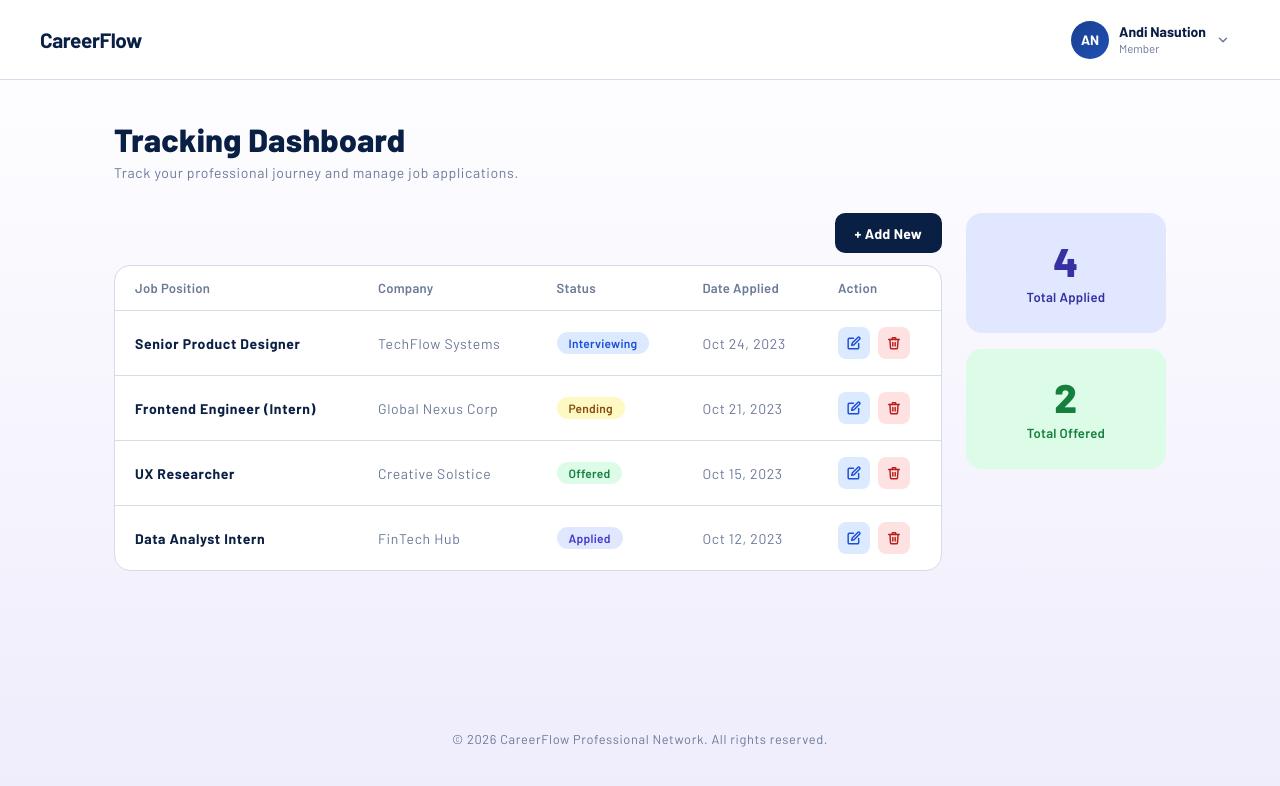
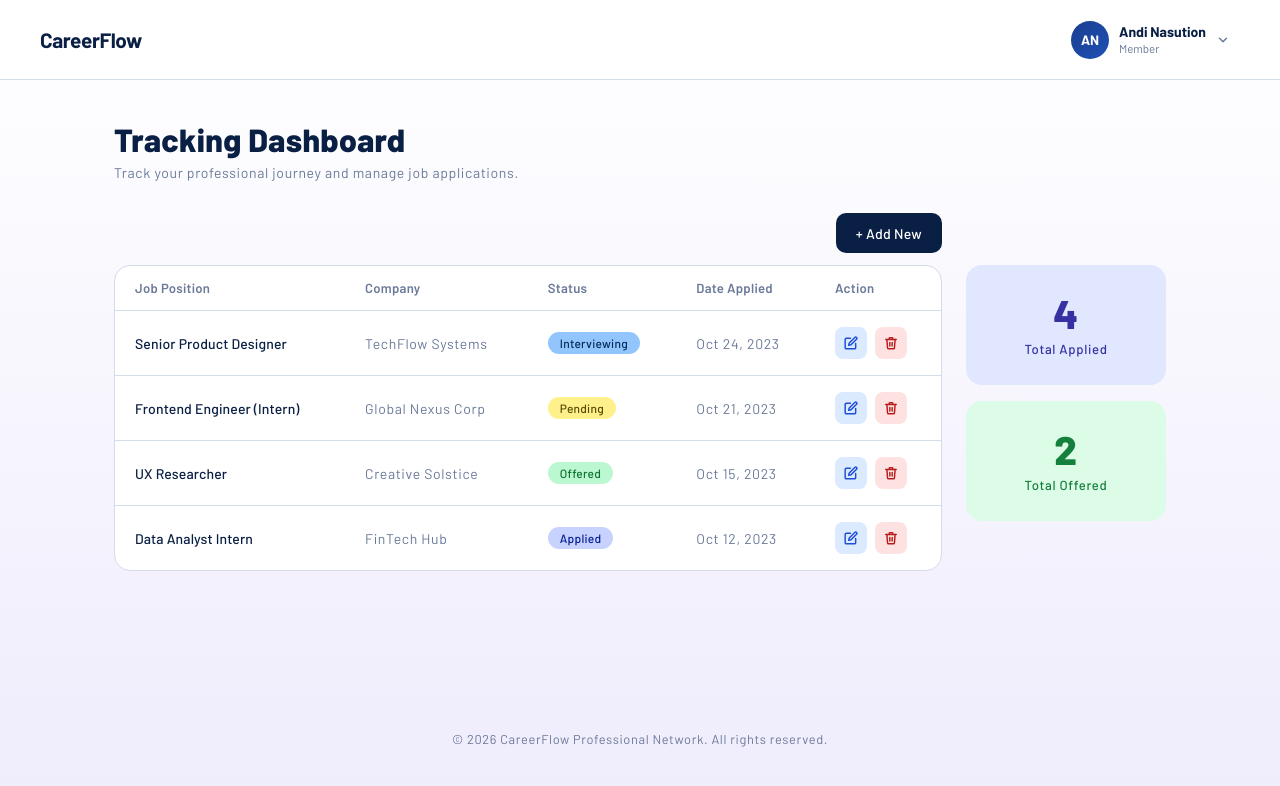
Before and after one commit to Akbar3776/CareerFlow-ADS, a React (Vite) app in the folder fe_careerflow/: page /tracking in a window 1280 px wide. Shown: the top 786 px of the page. Built offline with nearby package versions, Linux system fonts and the light colour scheme; no server answers.

Commit message:
capebgtcok

```diff
--- a/fe_careerflow/src/components/trackingdrawer.jsx
+++ b/fe_careerflow/src/components/trackingdrawer.jsx
@@ -1,4 +1,5 @@
 import { useState, useRef, useEffect } from 'react'
+import { Palette } from 'lucide-react'
 
 const DEFAULT_STATUSES = [
   { label: 'Applied', color: '#c7d2fe' },
@@ -7,7 +8,31 @@ const DEFAULT_STATUSES = [
   { label: 'Offered', color: '#bbf7d0' },
 ]
 
-function ColorPicker({ value, onChange }) {
+function getAutoTextColorFromHex(hex) {
+  if (!hex || hex.length < 7) return '#1e293b'
+  const r = parseInt(hex.slice(1, 3), 16)
+  const g = parseInt(hex.slice(3, 5), 16)
+  const b = parseInt(hex.slice(5, 7), 16)
+  const rn = r / 255, gn = g / 255, bn = b / 255
+  const max = Math.max(rn, gn, bn), min = Math.min(rn, gn, bn)
+  let h = 0, s = 0, l = (max + min) / 2
+  if (max !== min) {
+    const d = max - min
+    s = l > 0.5 ? d / (2 - max - min) : d / (max + min)
+    switch (max) {
+      case rn: h = ((gn - bn) / d + (gn < bn ? 6 : 0)) / 6; break
+      case gn: h = ((bn - rn) / d + 2) / 6; break
+      case bn: h = ((rn - gn) / d + 4) / 6; break
+    }
+  }
+  const hDeg = Math.round(h * 360)
+  const sPct = Math.round(s * 100)
+  const lPct = l * 100
+  const textL = lPct > 50 ? Math.max(15, lPct - 60) : Math.min(95, lPct + 60)
+  return `hsl(${hDeg}, ${sPct}%, ${textL}%)`
+}
+
+function ColorPicker({ value, onChange, presets = [] }) {
   const canvasRef = useRef(null)
   const stripRef = useRef(null)
   const [hue, setHue] = useState(220)
@@ -70,43 +95,52 @@ function ColorPicker({ value, onChange }) {
   }
 
   useEffect(() => {
-    const up = () => { draggingCanvas.current = false; draggingStrip.current = false }
+    const up = () => {
+      draggingCanvas.current = false
+      draggingStrip.current = false
+    }
+    const move = (e) => {
+      handleCanvasMove(e)
+      handleStripMove(e)
+    }
     window.addEventListener('mouseup', up)
-    window.addEventListener('mousemove', handleCanvasMove)
-    window.addEventListener('mousemove', handleStripMove)
+    window.addEventListener('mousemove', move)
     return () => {
       window.removeEventListener('mouseup', up)
-      window.removeEventListener('mousemove', handleCanvasMove)
-      window.removeEventListener('mousemove', handleStripMove)
+      window.removeEventListener('mousemove', move)
     }
   })
 
   return (
-    <div className="trkd-colorpicker">
+    <div className="trkd-colorpicker" onMouseDown={e => e.stopPropagation()}>
       <div className="trkd-colorpicker__header">
         <span className="trkd-colorpicker__label">Pick Color</span>
         <span className="trkd-colorpicker__hex">{value}</span>
       </div>
       <div className="trkd-colorpicker__canvas-wrap"
-        onMouseDown={e => { draggingCanvas.current = true; handleCanvasMove(e) }}>
-        <canvas ref={canvasRef} width={200} height={120}
-          className="trkd-colorpicker__canvas" />
+        onMouseDown={e => { e.stopPropagation(); draggingCanvas.current = true; handleCanvasMove(e) }}>
+        <canvas ref={canvasRef} width={200} height={120} className="trkd-colorpicker__canvas" />
         <div className="trkd-colorpicker__cursor" style={{
           left: `${pos.x * 100}%`,
           top: `${pos.y * 100}%`,
         }} />
       </div>
       <div className="trkd-colorpicker__strip-wrap"
-        onMouseDown={e => { draggingStrip.current = true; handleStripMove(e) }}>
+        onMouseDown={e => { e.stopPropagation(); draggingStrip.current = true; handleStripMove(e) }}>
         <div ref={stripRef} className="trkd-colorpicker__strip" />
         <div className="trkd-colorpicker__strip-cursor"
           style={{ left: `${(hue / 360) * 100}%` }} />
       </div>
       <div className="trkd-colorpicker__presets">
-        {['#c7d2fe','#bbf7d0','#bae6fd','#fef08a','#fca5a5','#e9d5ff','#0a1f44'].map(c => (
-          <div key={c} className="trkd-colorpicker__preset"
-            style={{ background: c, outline: value === c ? '2px solid #2563eb' : 'none' }}
-            onClick={() => onChange(c)} />
+        {presets.slice(0, 6).map((c, i) => (
+          <div key={i} className="trkd-colorpicker__preset"
+            style={{
+              background: c,
+              outline: value === c ? '2px solid #2563eb' : 'none',
+              outlineOffset: '2px',
+            }}
+            onMouseDown={e => { e.stopPropagation(); onChange(c) }}
+          />
         ))}
       </div>
     </div>
@@ -115,6 +149,7 @@ function ColorPicker({ value, onChange }) {
 
 export default function TrackingDrawer({ mode, job, onSave, onClose }) {
   const isAdd = mode === 'add'
+  const drawerRef = useRef(null)
 
   const [form, setForm] = useState({
     id: job?.id || null,
@@ -124,7 +159,10 @@ export default function TrackingDrawer({ mode, job, onSave, onClose }) {
     status: job?.status || 'Applied',
     type: job?.type || 'internship',
     workType: job?.workType || 'On-site',
-    statuses: job?.statuses || [...DEFAULT_STATUSES],
+    statuses: job?.statuses ? [...job.statuses] : [...DEFAULT_STATUSES],
+    currentStatusIdx: job?.statuses
+      ? Math.max(0, job.statuses.findIndex(s => s.label === job.status))
+      : 0,
   })
 
   const [newStatusLabel, setNewStatusLabel] = useState('')
@@ -132,11 +170,34 @@ export default function TrackingDrawer({ mode, job, onSave, onClose }) {
   const [showColorPicker, setShowColorPicker] = useState(false)
   const [activeColorIdx, setActiveColorIdx] = useState(null)
 
+  // history: default 4 warna status + hitam putih
+  // update HANYA saat add status baru
+  const [colorHistory, setColorHistory] = useState([
+    '#c7d2fe', '#bbf7d0', '#bae6fd', '#fef08a', '#ffffff', '#1e293b'
+  ])
+
+  // close picker saat klik di luar drawer
+  useEffect(() => {
+    const handler = (e) => {
+      if (drawerRef.current && !drawerRef.current.contains(e.target)) {
+        setActiveColorIdx(null)
+        setShowColorPicker(false)
+      }
+    }
+    document.addEventListener('mousedown', handler)
+    return () => document.removeEventListener('mousedown', handler)
+  }, [])
+
   const handleChange = (field) => (e) =>
     setForm(prev => ({ ...prev, [field]: e.target.value }))
 
   const handleAddStatus = () => {
     if (!newStatusLabel.trim()) return
+    // update history HANYA di sini, saat add status
+    setColorHistory(prev => {
+      const filtered = prev.filter(c => c !== newStatusColor)
+      return [newStatusColor, ...filtered].slice(0, 6)
+    })
     setForm(prev => ({
       ...prev,
       statuses: [...prev.statuses, { label: newStatusLabel.trim(), color: newStatusColor }]
@@ -149,10 +210,12 @@ export default function TrackingDrawer({ mode, job, onSave, onClose }) {
   const handleRemoveStatus = (idx) => {
     setForm(prev => ({
       ...prev,
-      statuses: prev.statuses.filter((_, i) => i !== idx)
+      statuses: prev.statuses.filter((_, i) => i !== idx),
+      currentStatusIdx: Math.min(prev.currentStatusIdx, Math.max(0, prev.statuses.length - 2)),
     }))
   }
 
+  // fix: hanya update index yang dipilih
   const handleStatusColorChange = (idx, color) => {
     setForm(prev => ({
       ...prev,
@@ -160,20 +223,22 @@ export default function TrackingDrawer({ mode, job, onSave, onClose }) {
     }))
   }
 
-  const handleSubmit = () => {
-    onSave(form)
-  }
+  const handleSubmit = () => onSave(form)
 
   return (
-    <div className="trkd">
+    <div className="trkd" ref={drawerRef}>
       {/* Header */}
       <div className="trkd__header">
         <div>
-          <h2 className="trkd__title">{isAdd ? 'Add New Job Tracking' : form.position}</h2>
+          <h2 className="trkd__title">
+            {isAdd ? 'Add New Job Tracking' : form.position}
+          </h2>
           {!isAdd && (
             <div className="trkd__company-row">
-              <svg width="14" height="14" viewBox="0 0 24 24" fill="none" stroke="currentColor" strokeWidth="2">
-                <rect x="2" y="7" width="20" height="14" rx="2"/><path d="M16 7V5a2 2 0 0 0-2-2h-4a2 2 0 0 0-2 2v2"/>
+              <svg width="14" height="14" viewBox="0 0 24 24" fill="none"
+                stroke="currentColor" strokeWidth="2">
+                <rect x="2" y="7" width="20" height="14" rx="2"/>
+                <path d="M16 7V5a2 2 0 0 0-2-2h-4a2 2 0 0 0-2 2v2"/>
               </svg>
               <span>{form.company}</span>
             </div>
@@ -182,10 +247,12 @@ export default function TrackingDrawer({ mode, job, onSave, onClose }) {
         <button className="trkd__close" onClick={onClose}>✕</button>
       </div>
 
-      {/* Badges row (edit only) */}
+      {/* Badges */}
       {!isAdd && (
         <div className="trkd__badges">
-          <span className="trkd__badge trkd__badge--type">{job?.type === 'mt' ? 'MT' : 'Internship'}</span>
+          <span className="trkd__badge trkd__badge--type">
+            {job?.type === 'mt' ? 'MT' : 'Internship'}
+          </span>
           <span className="trkd__badge trkd__badge--work">{job?.workType}</span>
           <span className="trkd__badge trkd__badge--status">{form.status}</span>
         </div>
@@ -210,13 +277,22 @@ export default function TrackingDrawer({ mode, job, onSave, onClose }) {
         {/* Date Applied */}
         <div className="trkd__field">
           <label className="trkd__label">Date Applied</label>
-          <div className="trkd__date-wrap">
-            <svg width="15" height="15" viewBox="0 0 24 24" fill="none" stroke="currentColor" strokeWidth="2">
-              <rect x="3" y="4" width="18" height="18" rx="2"/><line x1="16" y1="2" x2="16" y2="6"/>
-              <line x1="8" y1="2" x2="8" y2="6"/><line x1="3" y1="10" x2="21" y2="10"/>
+          <div className="trkd__date-wrap"
+            onClick={() => document.getElementById('trkd-date').showPicker()}>
+            <input
+              id="trkd-date"
+              className={`trkd__input trkd__input--date${!form.dateApplied ? ' trkd__input--empty' : ''}`}
+              type="date"
+              value={form.dateApplied}
+              onChange={handleChange('dateApplied')}
+            />
+            <svg className="trkd__date-icon" width="15" height="15"
+              viewBox="0 0 24 24" fill="none" stroke="currentColor" strokeWidth="2">
+              <rect x="3" y="4" width="18" height="18" rx="2"/>
+              <line x1="16" y1="2" x2="16" y2="6"/>
+              <line x1="8" y1="2" x2="8" y2="6"/>
+              <line x1="3" y1="10" x2="21" y2="10"/>
             </svg>
-            <input className="trkd__input trkd__input--date" type="date"
-              value={form.dateApplied} onChange={handleChange('dateApplied')} />
           </div>
         </div>
 
@@ -224,40 +300,40 @@ export default function TrackingDrawer({ mode, job, onSave, onClose }) {
         <div className="trkd__field">
           <label className="trkd__label">Selection Progress Timeline</label>
           <div className="trkd__timeline">
-            {form.statuses.map((s, i) => {
-              const isDark = s.color === '#0a1f44' || s.color === '#1a3f8f'
-              return (
+            {form.statuses.map((s, i) => (
               <div key={i} className="trkd__tag"
-                  style={{ background: s.color, color: isDark ? '#fff' : '#1e293b' }}>
-                  <span className="trkd__tag-palette"
-                    onClick={(e) => {
-                      e.stopPropagation()
-                      setActiveColorIdx(activeColorIdx === i ? null : i)
-                    }}>🎨</span>
+                style={{
+                  background: s.color,
+                  color: getAutoTextColorFromHex(s.color),
+                }}>
                 {s.label}
-                  <span className="trkd__tag-remove" onClick={() => handleRemoveStatus(i)}>×</span>
+                <span className="trkd__tag-remove"
+                  onClick={() => handleRemoveStatus(i)}>×</span>
                 {activeColorIdx === i && (
-                    <div className="trkd__tag-picker" onClick={e => e.stopPropagation()}>
-                      <ColorPicker value={s.color}
-                        onChange={(c) => handleStatusColorChange(i, c)} />
+                  <div className="trkd__tag-picker"
+                    onMouseDown={e => e.stopPropagation()}>
+                    <ColorPicker
+                      value={s.color}
+                      onChange={(c) => handleStatusColorChange(i, c)}
+                      presets={colorHistory}
+                    />
                   </div>
                 )}
               </div>
-              )
-            })}
+            ))}
           </div>
 
           {/* Add new status */}
           <div className="trkd__add-status">
-            <button className="trkd__palette-btn"
-              onClick={() => setShowColorPicker(p => !p)}>
-              <svg width="16" height="16" viewBox="0 0 24 24" fill="none" stroke="currentColor" strokeWidth="2">
-                <circle cx="12" cy="12" r="10"/>
-                <circle cx="8" cy="10" r="1.5" fill="currentColor"/>
-                <circle cx="12" cy="7" r="1.5" fill="currentColor"/>
-                <circle cx="16" cy="10" r="1.5" fill="currentColor"/>
-                <path d="M12 17c-2 0-4-1-4-3h8c0 2-2 3-4 3z"/>
-              </svg>
+            <button
+              className="trkd__palette-btn"
+              onMouseDown={e => {
+                e.stopPropagation()
+                setShowColorPicker(p => !p)
+                setActiveColorIdx(null)
+              }}
+            >
+              <Palette size={16} />
             </button>
             <input
               className="trkd__status-input"
@@ -269,8 +345,13 @@ export default function TrackingDrawer({ mode, job, onSave, onClose }) {
             />
             <button className="trkd__add-btn" onClick={handleAddStatus}>+</button>
             {showColorPicker && (
-              <div className="trkd__new-picker">
-                <ColorPicker value={newStatusColor} onChange={setNewStatusColor} />
+              <div className="trkd__new-picker"
+                onMouseDown={e => e.stopPropagation()}>
+                <ColorPicker
+                  value={newStatusColor}
+                  onChange={setNewStatusColor}
+                  presets={colorHistory}
+                />
               </div>
             )}
           </div>
@@ -280,7 +361,9 @@ export default function TrackingDrawer({ mode, job, onSave, onClose }) {
 
       {/* Footer */}
       <div className="trkd__footer">
-        <button className="trkd__btn trkd__btn--cancel" onClick={onClose}>Cancel</button>
+        <button className="trkd__btn trkd__btn--cancel" onClick={onClose}>
+          Cancel
+        </button>
         <button className="trkd__btn trkd__btn--save" onClick={handleSubmit}>
           Update Tracking
         </button>
--- a/fe_careerflow/src/pages/trackingPage.jsx
+++ b/fe_careerflow/src/pages/trackingPage.jsx
@@ -10,10 +10,12 @@ const SAMPLE_TRACKING = [
     { label: 'Technical Test', color: '#bae6fd' },
     { label: 'HR Interview', color: '#fef08a' },
     { label: 'User Interview', color: '#d9f99d' },
+    { label: 'Interviewing', color: '#93c5fd' },
     { label: 'Offered', color: '#bbf7d0' },
   ]},
   { id: 2, position: 'Frontend Engineer (Intern)', company: 'Global Nexus Corp', status: 'Pending', dateApplied: '2023-10-21', type: 'internship', workType: 'Remote', statuses: [
     { label: 'Applied', color: '#c7d2fe' },
+    { label: 'Pending', color: '#fef08a' },
   ]},
   { id: 3, position: 'UX Researcher', company: 'Creative Solstice', status: 'Offered', dateApplied: '2023-10-15', type: 'mt', workType: 'On-site', statuses: [
     { label: 'Applied', color: '#c7d2fe' },
@@ -24,12 +26,28 @@ const SAMPLE_TRACKING = [
   ]},
 ]
 
-const STATUS_COLORS = {
-  'Interviewing': { bg: '#dbeafe', text: '#1d4ed8' },
-  'Pending':      { bg: '#fef9c3', text: '#854d0e' },
-  'Offered':      { bg: '#dcfce7', text: '#15803d' },
-  'Applied':      { bg: '#e0e7ff', text: '#4338ca' },
-  'Rejected':     { bg: '#fee2e2', text: '#b91c1c' },
+function getAutoTextColorFromHex(hex) {
+  if (!hex || hex.length < 7) return '#1e293b'
+  const r = parseInt(hex.slice(1, 3), 16)
+  const g = parseInt(hex.slice(3, 5), 16)
+  const b = parseInt(hex.slice(5, 7), 16)
+  const rn = r / 255, gn = g / 255, bn = b / 255
+  const max = Math.max(rn, gn, bn), min = Math.min(rn, gn, bn)
+  let h = 0, s = 0, l = (max + min) / 2
+  if (max !== min) {
+    const d = max - min
+    s = l > 0.5 ? d / (2 - max - min) : d / (max + min)
+    switch (max) {
+      case rn: h = ((gn - bn) / d + (gn < bn ? 6 : 0)) / 6; break
+      case gn: h = ((bn - rn) / d + 2) / 6; break
+      case bn: h = ((rn - gn) / d + 4) / 6; break
+    }
+  }
+  const hDeg = Math.round(h * 360)
+  const sPct = Math.round(s * 100)
+  const lPct = l * 100
+  const textL = lPct > 50 ? Math.max(15, lPct - 60) : Math.min(95, lPct + 60)
+  return `hsl(${hDeg}, ${sPct}%, ${textL}%)`
 }
 
 function formatDate(dateStr) {
@@ -42,7 +60,7 @@ export default function TrackingPage() {
   const navigate = useNavigate()
   const [jobs, setJobs] = useState(SAMPLE_TRACKING)
   const [drawerOpen, setDrawerOpen] = useState(false)
-  const [drawerMode, setDrawerMode] = useState('edit') // 'edit' | 'add'
+  const [drawerMode, setDrawerMode] = useState('edit')
   const [activeJob, setActiveJob] = useState(null)
   const [profileOpen, setProfileOpen] = useState(false)
   const drawerRef = useRef(null)
@@ -89,6 +107,15 @@ export default function TrackingPage() {
     setDrawerOpen(false)
   }
 
+  const handleCycleStatusDirect = (job) => {
+    setJobs(prev => prev.map(j => {
+      if (j.id !== job.id) return j
+      const currentIdx = j.statuses.findIndex(s => s.label === j.status)
+      const nextIdx = (currentIdx === -1 ? 0 : currentIdx + 1) % j.statuses.length
+      return { ...j, status: j.statuses[nextIdx].label }
+    }))
+  }
+
   return (
     <div className="trk-wrapper">
       <Navbar
@@ -98,7 +125,6 @@ export default function TrackingPage() {
       />
 
       <div className="trk-container">
-        {/* Header */}
         <div className="trk-header">
           <div>
             <h1 className="trk-header__title">Tracking Dashboard</h1>
@@ -109,14 +135,12 @@ export default function TrackingPage() {
         <div className="trk-layout">
           {/* Left: Table */}
           <div className="trk-main">
-            {/* Add New Button */}
             <div className="trk-table-top">
               <button className="trk-btn-add" onClick={handleAddNew}>
                 + Add New
               </button>
             </div>
 
-            {/* Table */}
             <div className="trk-table-wrap">
               <table className="trk-table">
                 <thead>
@@ -130,28 +154,44 @@ export default function TrackingPage() {
                 </thead>
                 <tbody>
                   {jobs.map(job => {
-                    const sc = STATUS_COLORS[job.status] || { bg: '#f1f5f9', text: '#64748b' }
+                    const currentStatus = job.statuses?.find(s => s.label === job.status)
+                    const bgColor = currentStatus?.color || '#f1f5f9'
+                    const textColor = getAutoTextColorFromHex(bgColor)
                     return (
                       <tr key={job.id}>
                         <td className="trk-table__position">{job.position}</td>
                         <td className="trk-table__company">{job.company}</td>
                         <td>
-                          <span className="trk-badge" style={{ background: sc.bg, color: sc.text }}>
+                          <span
+                            className="trk-badge"
+                            style={{
+                              background: bgColor,
+                              color: textColor,
+                              cursor: 'pointer',
+                              userSelect: 'none',
+                            }}
+                            onClick={() => handleCycleStatusDirect(job)}
+                            title="Klik untuk next stage"
+                          >
                             {job.status}
                           </span>
                         </td>
                         <td className="trk-table__date">{formatDate(job.dateApplied)}</td>
                         <td>
                           <div className="trk-table__actions">
-                            <button className="trk-table__action-btn trk-table__action-btn--edit"
-                              onClick={() => handleEdit(job)}>
+                            <button
+                              className="trk-table__action-btn trk-table__action-btn--edit"
+                              onClick={() => handleEdit(job)}
+                            >
                               <svg width="14" height="14" viewBox="0 0 24 24" fill="none" stroke="currentColor" strokeWidth="2.5" strokeLinecap="round" strokeLinejoin="round">
                                 <path d="M11 4H4a2 2 0 0 0-2 2v14a2 2 0 0 0 2 2h14a2 2 0 0 0 2-2v-7"/>
                                 <path d="M18.5 2.5a2.121 2.121 0 0 1 3 3L12 15l-4 1 1-4 9.5-9.5z"/>
                               </svg>
                             </button>
-                            <button className="trk-table__action-btn trk-table__action-btn--delete"
-                              onClick={() => handleDelete(job.id)}>
+                            <button
+                              className="trk-table__action-btn trk-table__action-btn--delete"
+                              onClick={() => handleDelete(job.id)}
+                            >
                               <svg width="14" height="14" viewBox="0 0 24 24" fill="none" stroke="currentColor" strokeWidth="2.5" strokeLinecap="round" strokeLinejoin="round">
                                 <polyline points="3 6 5 6 21 6"/>
                                 <path d="M19 6l-1 14a2 2 0 0 1-2 2H8a2 2 0 0 1-2-2L5 6"/>
@@ -187,7 +227,6 @@ export default function TrackingPage() {
         © 2026 CareerFlow Professional Network. All rights reserved.
       </footer>
 
-      {/* Drawer */}
       {drawerOpen && (
         <div className="trk-overlay">
           <div ref={drawerRef}>
--- a/fe_careerflow/src/styles/_tracking.scss
+++ b/fe_careerflow/src/styles/_tracking.scss
@@ -51,7 +51,7 @@
   color: var(--cf-white);
   border-radius: var(--radius);
   font-size: 0.875rem;
-  font-weight: 700;
+  font-weight: 500;
   letter-spacing: 0.02em;
   border: none;
   cursor: pointer;
@@ -92,12 +92,12 @@
   }
 
   tr:last-child td { border-bottom: none; }
-
   tr:hover td { background: rgba(10,31,68,0.02); }
 
   &__position {
-    font-weight: 700;
+    font-weight: 500;
     color: var(--cf-navy);
+    letter-spacing: 0.01em;
   }
 
   &__company {
@@ -145,8 +145,13 @@
   padding: 4px 12px;
   border-radius: 20px;
   font-size: 0.75rem;
-  font-weight: 600;
+  font-weight: 500;
   letter-spacing: 0.02em;
+  transition: opacity 0.15s;
+
+  &:hover {
+    opacity: 0.85;
+  }
 }
 
 .trk-stats {
@@ -155,6 +160,7 @@
   gap: 16px;
   width: 200px;
   flex-shrink: 0;
+  margin-top: 52px; // sejajar table, bukan add new button
 }
 
 .trk-stat-card {
@@ -181,8 +187,8 @@
 
   &__label {
     font-size: 0.82rem;
-    font-weight: 600;
-    letter-spacing: 0.02em;
+    font-weight: 500;
+    letter-spacing: 0.05em;
   }
 }
 
```
Also changed, not shown: fe_careerflow/src/styles/_trackingdrawer.scss (+47 -19 lines), fe_careerflow/src/assets/p.png. Lines whose indentation alone changed are shown as unchanged.
